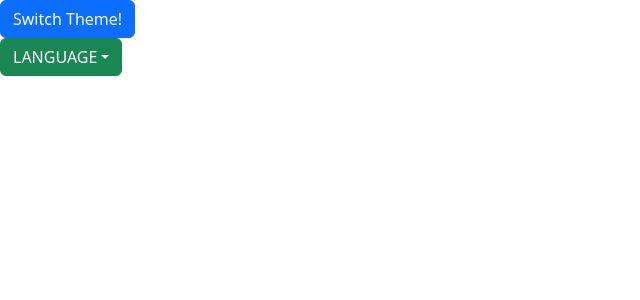
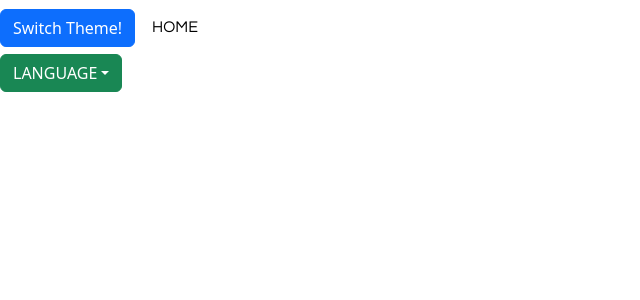
Before and after one commit to luis-saes/developer-portfolio, a React (Create React App) app in the folder front-end/: page / in a window 1280 px wide. Shown: the top 300 px of the page, without its empty margins (0-640 px from the left). Built offline with nearby package versions, Linux system fonts and the light colour scheme.

Commit message:
Generic Button Nav, closes #1

```diff
--- /dev/null
+++ b/front-end/src/components/Navbar/GenericButton.module.scss
@@ -0,0 +1,52 @@
+@import "../../sassStyles/variables";
+
+.button {
+  background-color: transparent;
+  padding: 15px 17px;
+
+  font-family: "Questrial";
+  border: none;
+  text-align: center;
+  font-size: 16px;
+  transition: 200ms;
+  position: relative;
+}
+
+.button::after {
+  content: "";
+  position: absolute;
+  display: block;
+  height: 2px;
+  width: 0;
+  left: 50%;
+  transition: width 200ms ease 0ms, left 200ms ease 0ms;
+}
+
+.light.button::after {
+  background: $complementar-light;
+}
+
+.dark.button::after {
+  background: $complementar-dark;
+}
+
+.button:hover::after {
+  width: 100%;
+  left: 0;
+}
+
+.light {
+  color: $text-light;
+
+  .line {
+    background-color: $complementar-light;
+  }
+}
+
+.dark {
+  color: $text-dark;
+
+  .line {
+    background-color: $complementar-dark;
+  }
+}
--- /dev/null
+++ b/front-end/src/components/Navbar/GenericButton.tsx
@@ -0,0 +1,20 @@
+import React, { useContext } from "react";
+import { ThemeContext } from "../../context/ThemeContext";
+import styles from "./GenericButton.module.scss";
+
+type PrivateProps = {
+  text: string;
+  active?: boolean;
+};
+
+const GenericButton = (props: PrivateProps) => {
+  const { theme } = useContext(ThemeContext);
+
+  return (
+    <button className={`${styles.button} ${styles[theme]}`}>
+      {props.text}
+    </button>
+  );
+};
+
+export default GenericButton;
--- a/front-end/src/components/Navbar/Navbar.tsx
+++ b/front-end/src/components/Navbar/Navbar.tsx
@@ -1,6 +1,8 @@
 import React, { useContext } from "react";
 import { Button } from "react-bootstrap";
+import { useTranslation } from "react-i18next";
 import { ThemeContext } from "../../context/ThemeContext";
+import GenericButton from "./GenericButton";
 
 const Navbar = () => {
   const { theme, setTheme } = useContext(ThemeContext);
@@ -14,9 +16,12 @@ const Navbar = () => {
     console.log("Changed");
   };
 
+  const { t } = useTranslation();
+
   return (
     <div>
       <Button onClick={switchTheme}>Switch Theme!</Button>
+      <GenericButton text={t("home")} />
     </div>
   );
 };
--- a/front-end/src/index.tsx
+++ b/front-end/src/index.tsx
@@ -6,7 +6,9 @@ import { initReactI18next } from "react-i18next";
 import HttpApi from "i18next-http-backend";
 import { ThemeProvider } from "./context/ThemeContext";
 import App from "./App";
-import "./index.css";
+import "./fonts/questrial-regular.ttf";
+import "./sassStyles/_global.scss";
+import "./sassStyles/_main.scss";
 import "bootstrap/dist/css/bootstrap.min.css";
 
 i18n
--- a/front-end/src/sassStyles/_global.scss
+++ b/front-end/src/sassStyles/_global.scss
@@ -1,5 +1,3 @@
-@import "_variables";
-
 html,
 body,
 #root {
--- a/front-end/src/sassStyles/_main.scss
+++ b/front-end/src/sassStyles/_main.scss
@@ -1,4 +1,11 @@
 @import "./variables";
+
+@font-face {
+  font-family: "Questrial";
+  src: local("Questrial"),
+    url("../fonts/questrial-regular.ttf") format("truetype");
+  font-weight: normal;
+}
 
 .light {
   color: $text-light;
```
Also changed, not shown: front-end/src/fonts/questrial-regular.ttf (added).
